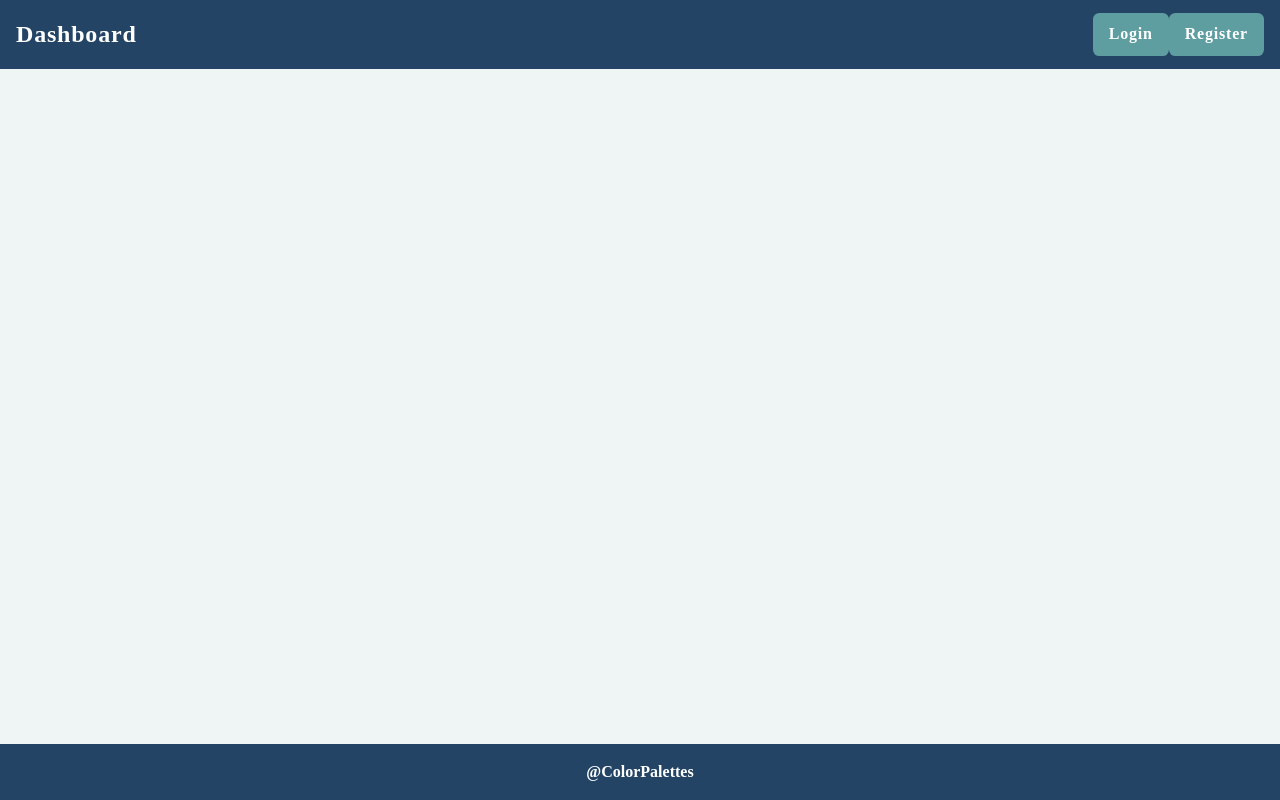
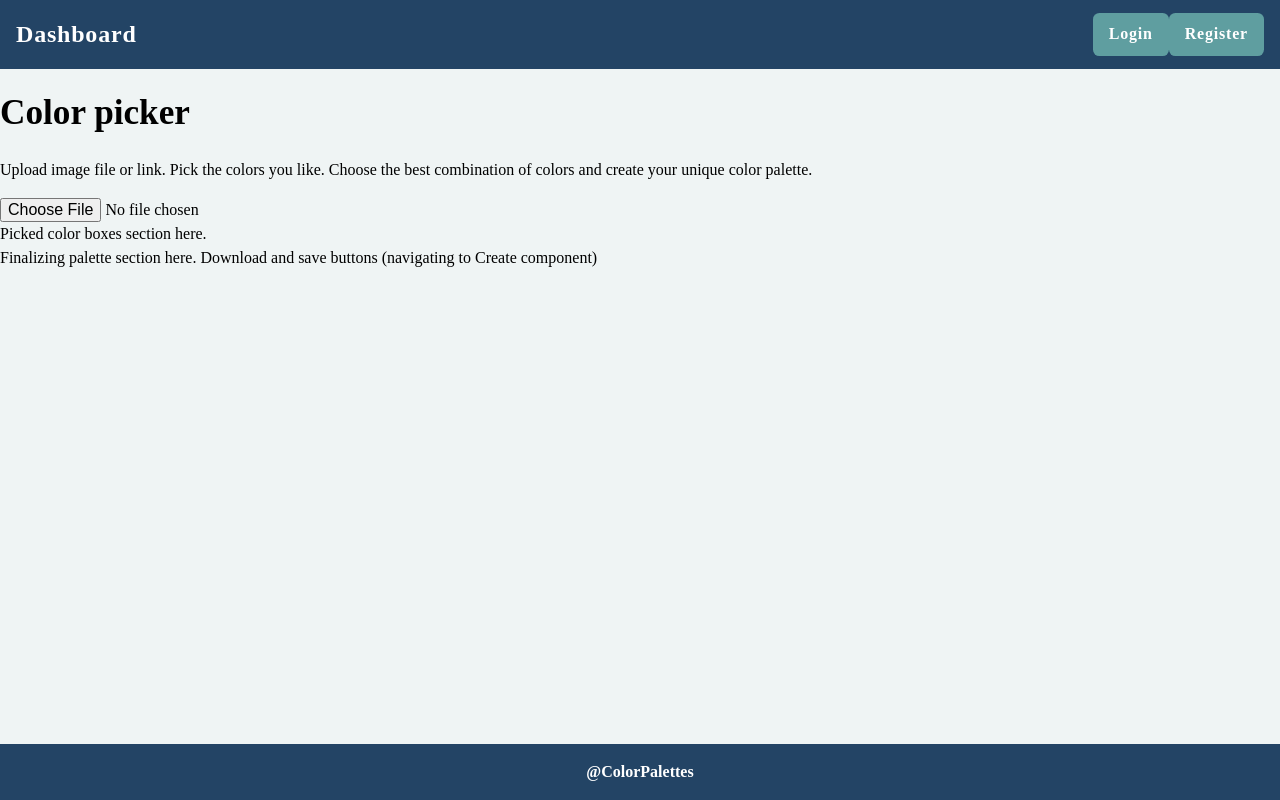
Before and after one commit to MiglenaPencheva/color-palettes-react, a React (Create React App) app: page /color-picker in a window 1280 px wide. Built offline with nearby package versions, Linux system fonts and the light colour scheme.

Commit message:
Color picker Page added

```diff
--- a/src/App.js
+++ b/src/App.js
@@ -11,6 +11,7 @@ import MyFavorites from './components/MyFavorites/MyFavorites';
 import Create from './components/Create/Create';
 import Edit from './components/Edit/Edit';
 import Details from './components/Details/Details';
+import ColorPickerPage from './components/ColorPickerPage/ColorPickerPage';
 
 function App() {
     return (
@@ -29,6 +30,7 @@ function App() {
                         <Route path="/create" element={<Create />} />
                         <Route path="/details/:colorPaletteId" element={<Details />} />
                         <Route path="/edit/:colorPaletteId" element={<Edit />} />
+                        <Route path="/color-picker" element={<ColorPickerPage />} />
                     </Routes>
                 </main>
 
--- /dev/null
+++ b/src/components/ColorPickerPage/ColorPickerPage.js
@@ -0,0 +1,45 @@
+// import { useState, useEffect } from 'react';
+
+// import { useAuthContext } from '../../contexts/AuthContext';
+// import { hideError, showError } from '../../helpers/notifications';
+import UploadImage from '../ColorPickerPage/PickerSections/UploadImage';
+import PickerSection from '../ColorPickerPage/PickerSections/PickerSection';
+import SaveSection from '../ColorPickerPage/PickerSections/SaveSection';
+// import { validate } from '../../helpers/prepareData';
+
+
+
+const ColorPickerPage = () => {
+    // const { user } = useAuthContext();
+
+    return (
+        <>
+            <h1>Color picker</h1>
+            <p>Upload image file or link.
+                Pick the colors you like.
+                Choose the best combination of colors
+                and create your unique color palette.</p>
+
+            <UploadImage />
+            <PickerSection />
+            <SaveSection />
+        </>
+    );
+};
+
+export default ColorPickerPage;
+
+
+// const ColorPicker = () => {
+//     const [image, setImage] = useState(null);
+//     const onChange = (e) => { setImage(e.target.files[0]); };
+
+//     return (
+//         <div>
+//             {image && <img alt="not fount" width="50px" src={URL.createObjectURL(image)} />}
+//             <input type="file" name="myImage" onChange={onChange} />
+//         </div>
+//     );
+// };
+
+// export default ColorPicker;
--- /dev/null
+++ b/src/components/ColorPickerPage/PickerSections/PickerSection.js
@@ -0,0 +1,10 @@
+const PickerSection = () => {
+
+    return (
+        <section id="samples">
+            Picked color boxes section here.
+        </section>
+    );
+};
+
+export default PickerSection;
--- /dev/null
+++ b/src/components/ColorPickerPage/PickerSections/SaveSection.js
@@ -0,0 +1,10 @@
+const SaveSection = () => {
+
+    return (
+        <section id="complete">
+            Finalizing palette section here. Download and save buttons (navigating to Create component)
+        </section>
+    );
+};
+
+export default SaveSection;
--- /dev/null
+++ b/src/components/ColorPickerPage/PickerSections/UploadImage.js
@@ -0,0 +1,58 @@
+import { useState, useEffect } from 'react';
+
+import * as pickerService from '../../../services/pickerService';
+import { hideError, showError } from '../../../helpers/notifications';
+
+const UploadImage = () => {
+    const [file, setFile] = useState(null);
+    const [image, setImage] = useState(null);
+    const [loading, setLoading] = useState(false);
+
+    // useEffect(() => {
+    //     colorPaletteService.upload(image)
+    //         .then(res => setImage(res));
+    // }, [image]);
+
+    const onFileUpload = (e) => {
+        try {
+            setLoading(true);
+
+            setFile(e.target.files[0]);
+            console.log(file);
+
+            pickerService.upload(file)
+                .then(res => setImage(res));
+
+            console.log(image);
+
+            setLoading(false);
+            hideError();
+        } catch (error) {
+            showError(error.message);
+        }
+    };
+
+    return (
+        <>
+            <input
+                type="file"
+                name="myImage"
+                onChange={onFileUpload}
+                accept="image/jpeg, image/png, image/jpg"
+            />
+
+            {loading && <h3> Loading...</h3>}
+        </>
+
+        // {
+        //     image && (
+        //         <section>
+        //             <img alt="no file uploaded" src={URL.createObjectURL(image)}></img>
+        //             <span className="box" id="pixelColor" data-label="Current Pixel"></span>
+        //         </section>
+        //     )
+        // }
+    );
+};
+
+export default UploadImage;
--- a/src/components/Header/Header.js
+++ b/src/components/Header/Header.js
@@ -18,6 +18,7 @@ const Header = () => {
             <Link className="button" to="/my-color-palettes">My Palettes</Link>
             <Link className="button" to="/my-favorites">My Favorites</Link>
             <Link className="button" to="/create">Add Color Palette</Link>
+            <Link className="button" to="/color-picker">Color picker</Link>
             <Link className="button" to="/logout">Logout</Link>
         </div>
     );
@@ -32,6 +33,7 @@ const Header = () => {
                         ? userNavigation
                         : guestNavigation
                     }
+
                 </section>
             </nav>
         </header>
--- /dev/null
+++ b/src/services/pickerService.js
@@ -0,0 +1,20 @@
+const baseUrl = 'http://localhost:5500/color-picker';
+
+export const upload = async (image) => {
+    let response = await fetch(`${baseUrl}`, {
+        method: 'POST',
+        headers: {
+            'Content-Type': 'application/json',
+            'x-authorization': ''
+        },
+        body: JSON.stringify(image)
+    });
+
+    let result = await response.json();
+
+    if (response.ok) {
+        return result;
+    } else {
+        throw result;
+    }
+};
```
